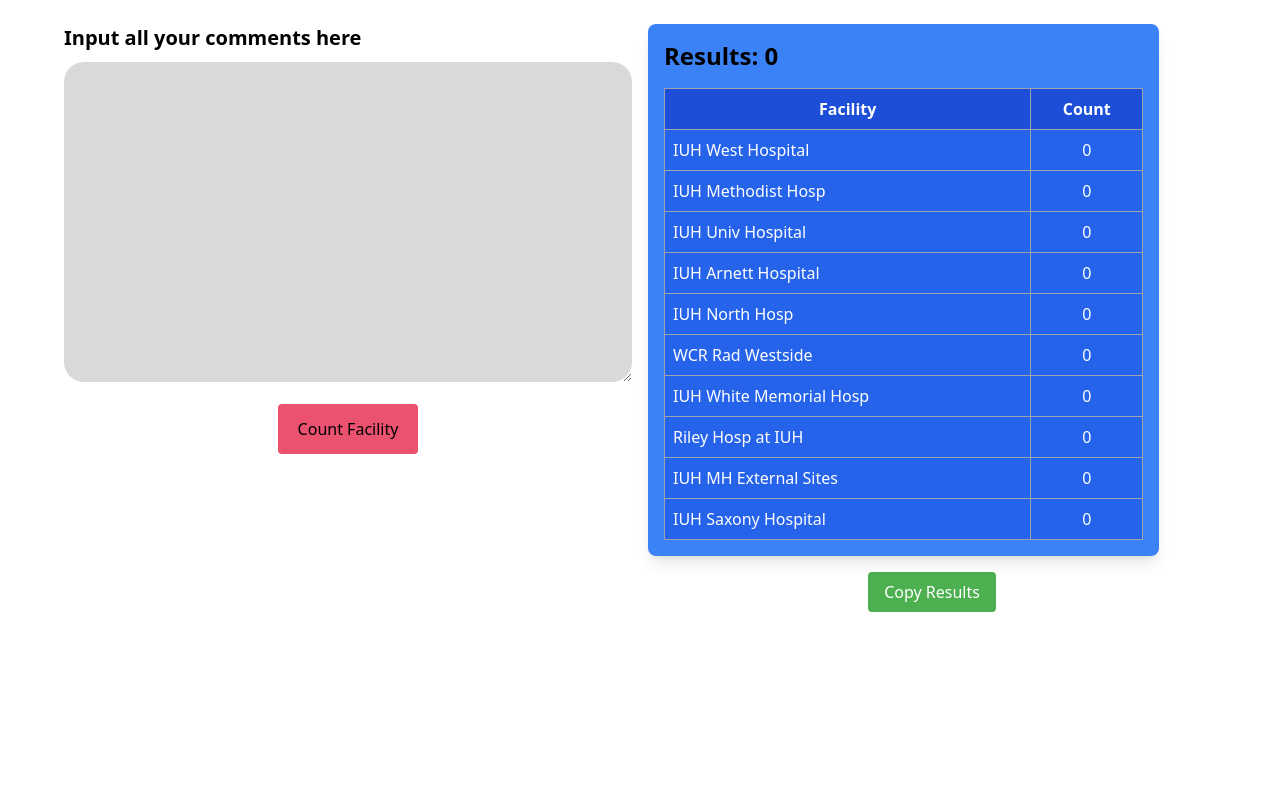
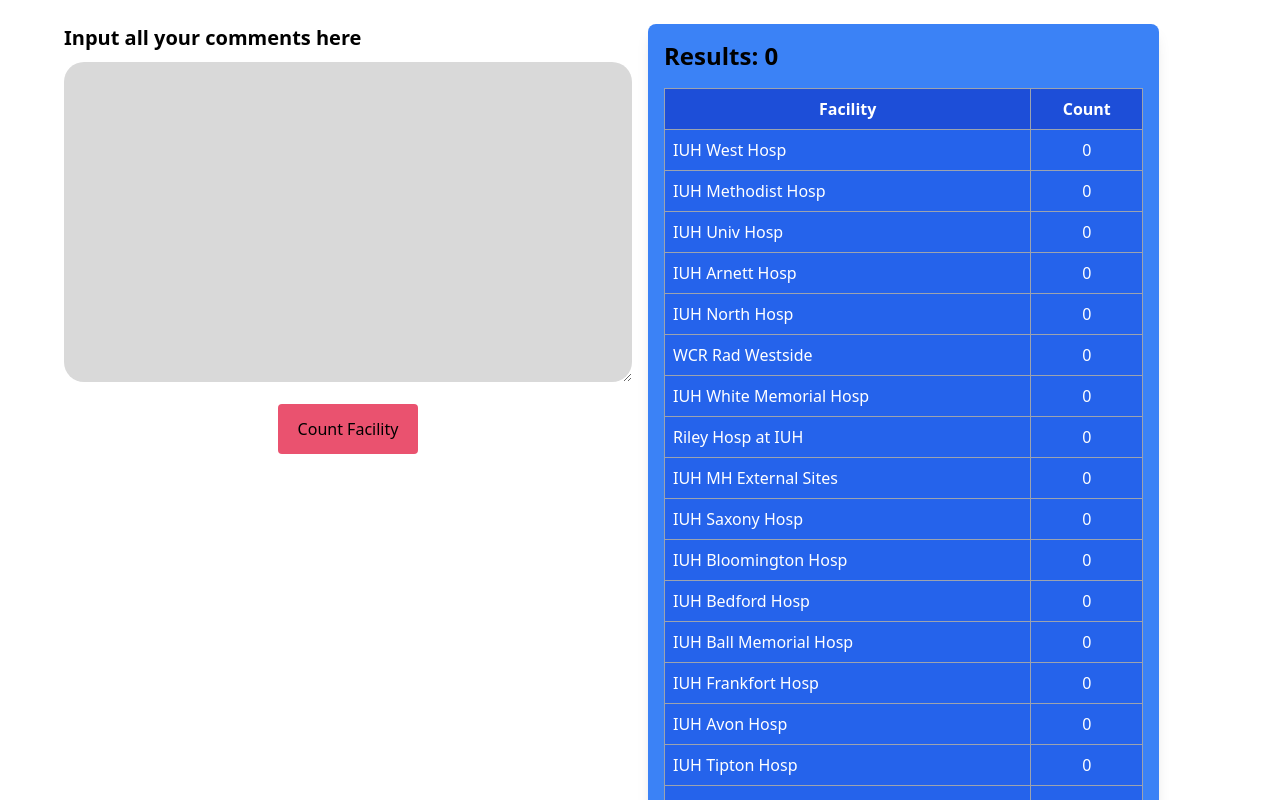
Before and after one commit to Idris0420/FacilityCounter, a React (Vite) app: page / in a window 1280 px wide. Shown: the top 800 px of the page. Built offline with nearby package versions, Linux system fonts and the light colour scheme.

Commit message:
addded facils

```diff
--- a/src/App.jsx
+++ b/src/App.jsx
@@ -9,17 +9,26 @@ function App() {
   const [scaleAnimation, setScaleAnimation] = useState(false);
 
   const hospitals = [
-    { keyword: "west hosp", name: "IUH West Hospital" },
+    { keyword: "west hosp", name: "IUH West Hosp" },
     { keyword: "methodist hosp", name: "IUH Methodist Hosp" },
-    { keyword: "univ hosp", name: "IUH Univ Hospital" },
-    { keyword: "arnett hosp", name: "IUH Arnett Hospital" },
+    { keyword: "univ hosp", name: "IUH Univ Hosp" },
+    { keyword: "arnett hosp", name: "IUH Arnett Hosp" },
     { keyword: "north hosp", name: "IUH North Hosp" },
     { keyword: "wcr rad westside", name: "WCR Rad Westside" },
     { keyword: "white memorial hosp", name: "IUH White Memorial Hosp" },
     { keyword: "riley hosp", name: "Riley Hosp at IUH" },
     { keyword: "mh external sites", name: "IUH MH External Sites" },
-    { keyword: "saxony hosp", name: "IUH Saxony Hospital" }
-  ];
+    { keyword: "saxony hosp", name: "IUH Saxony Hosp" },
+    { keyword: "bloomington hosp", name: "IUH Bloomington Hosp" },
+    { keyword: "bedford hosp", name: "IUH Bedford Hosp" },
+    { keyword: "ball memorial hosp", name: "IUH Ball Memorial Hosp" },
+    { keyword: "frankfort hosp", name: "IUH Frankfort Hosp" },
+    { keyword: "avon hosp", name: "IUH Avon Hosp" },
+    { keyword: "tipton hosp", name: "IUH Tipton Hosp" },
+    { keyword: "morgan hosp", name: "IUH Morgan Hosp" },
+    { keyword: "paoli hosp", name: "IUH Paoli Hosp" }
+];
+
 
   const countFacilities = () => {
     const commentEntries = comments.split(/={2,}/).map(c => c.trim()).filter(c => c);
```
